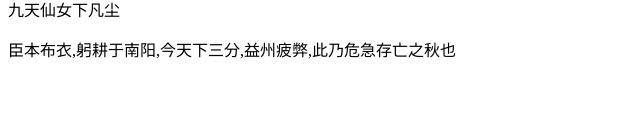
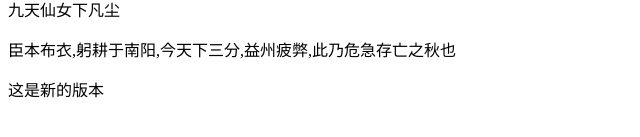
Before and after one commit to johnnicolas/githubstudy, a plain HTML site: page index.html in a window 1280 px wide. Shown: the part 219-356 px from the top of the page, without its empty margins (0-640 px from the left). Drawn offline with Linux system fonts and the light colour scheme.

Commit message:
Update index.html
new

```diff
--- a/index.html
+++ b/index.html
@@ -14,5 +14,6 @@
     <p>你家老母不是人</p>
     <p>九天仙女下凡尘</p>
     <P>臣本布衣,躬耕于南阳,今天下三分,益州疲弊,此乃危急存亡之秋也</P>
+    <p>这是新的版本</p>
 </body>
 </html>
```
